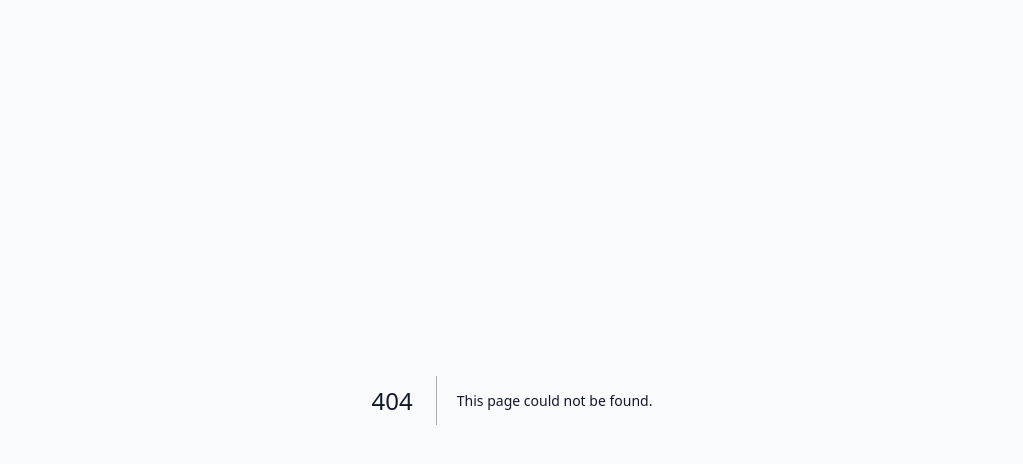
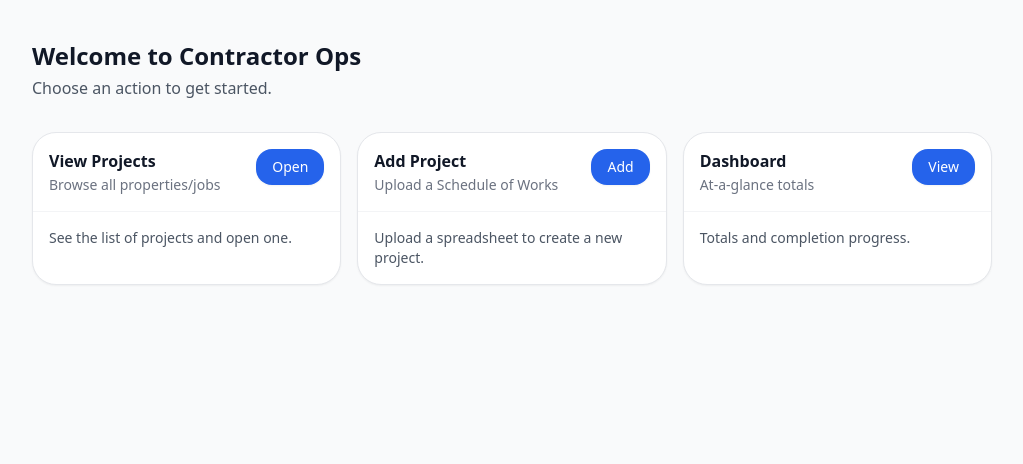
Before and after one commit to mikeherrity1973/contractor-ops, a Next.js app: page /app/home in a window 1280 px wide. Before the commit this address had no page. Shown: the top 464 px of the page, without its empty margins (128-1151 px from the left). Built offline with nearby package versions, Linux system fonts and the light colour scheme.

Commit message:
Create page.tsx

```diff
--- /dev/null
+++ b/app/app/home/page.tsx
@@ -0,0 +1,34 @@
+'use client';
+import Link from 'next/link';
+import { Card, Button } from '@/components/ui';
+
+export default function HomeHub() {
+  return (
+    <div className="mx-auto max-w-5xl px-4 sm:px-6 lg:px-8 py-10">
+      <div className="mb-8">
+        <h1 className="text-2xl font-semibold">Welcome to Contractor Ops</h1>
+        <p className="text-gray-600 mt-1">Choose an action to get started.</p>
+      </div>
+
+      <div className="grid grid-cols-1 sm:grid-cols-3 gap-4">
+        <Card title="View Projects" subtitle="Browse all properties/jobs" actions={
+          <Link href="/app#jobs"><Button>Open</Button></Link>
+        }>
+          <p className="text-sm text-gray-600">See the list of projects and open one.</p>
+        </Card>
+
+        <Card title="Add Project" subtitle="Upload a Schedule of Works" actions={
+          <Link href="/app#upload"><Button>Add</Button></Link>
+        }>
+          <p className="text-sm text-gray-600">Upload a spreadsheet to create a new project.</p>
+        </Card>
+
+        <Card title="Dashboard" subtitle="At-a-glance totals" actions={
+          <Link href="/app/dashboard"><Button>View</Button></Link>
+        }>
+          <p className="text-sm text-gray-600">Totals and completion progress.</p>
+        </Card>
+      </div>
+    </div>
+  );
+}
```
